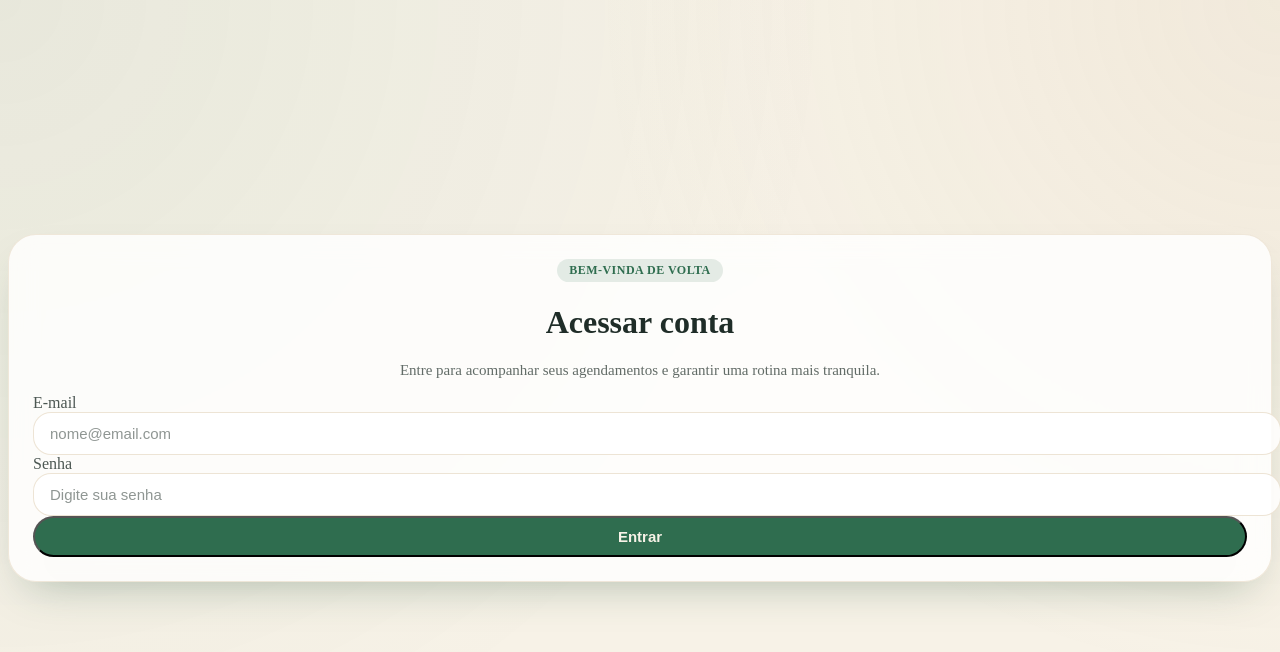
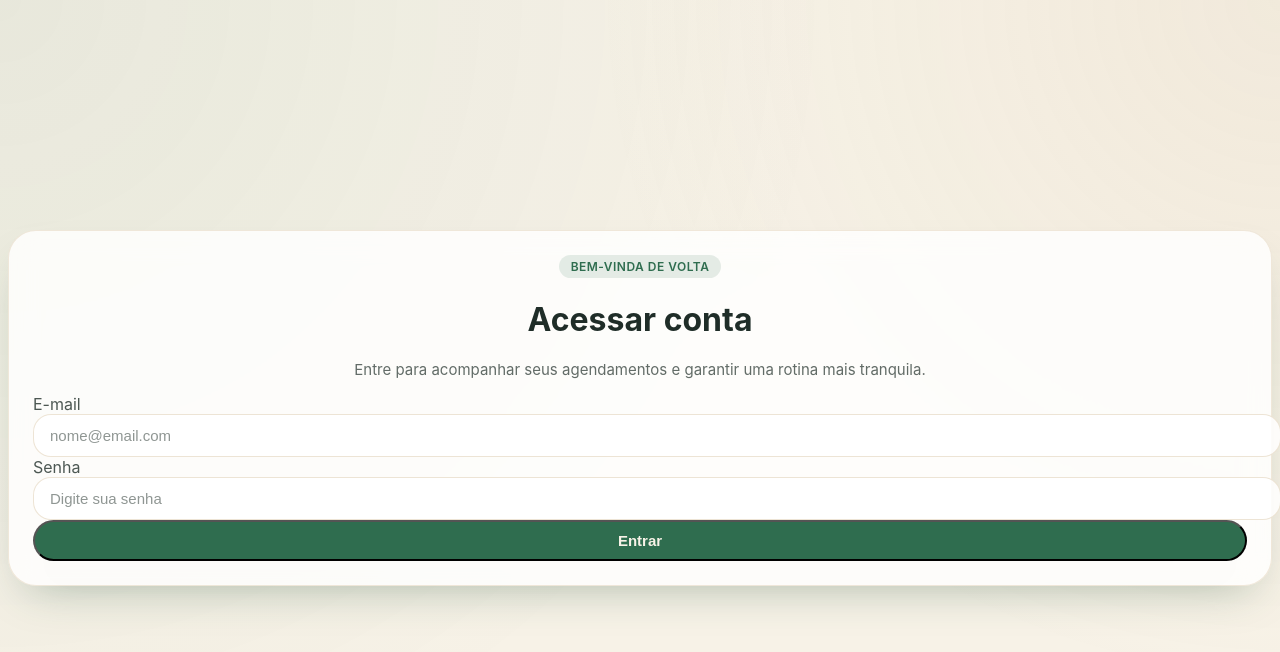
Before and after one commit to leoxavier3914-arch/rbagenda, a Next.js app: page /login in a window 1280 px wide. Shown: the top 652 px of the page. Built offline with nearby package versions, Linux system fonts and the light colour scheme; no server answers.

Commit message:
Remove Google font downloads to fix build

```diff
--- a/src/app/(client)/dashboard/agendamentos/page.tsx
+++ b/src/app/(client)/dashboard/agendamentos/page.tsx
@@ -2,8 +2,6 @@
 
 import { useCallback, useEffect, useMemo, useState } from 'react'
 import { useRouter } from 'next/navigation'
-import { Inter } from 'next/font/google'
-
 import { supabase } from '@/lib/db'
 import { stripePromise } from '@/lib/stripeClient'
 import {
@@ -12,11 +10,6 @@ import {
   type AvailabilityAppointment,
 } from '@/lib/availability'
 import styles from './appointments.module.css'
-
-const inter = Inter({
-  subsets: ['latin'],
-  weight: ['400', '600', '700', '800'],
-})
 
 const statusLabels: Record<string, string> = {
   pending: 'Pendente',
@@ -1017,7 +1010,7 @@ export default function MyAppointments() {
   }
 
   return (
-    <main className={`${inter.className} ${styles.page}`}>
+    <main className={styles.page}>
       <div className={styles.shell}>
         <h1 className={styles.title}>Meus agendamentos</h1>
         <p className={styles.subtitle}>Veja seus horários ativos e históricos</p>
--- a/src/app/globals.css
+++ b/src/app/globals.css
@@ -22,6 +22,7 @@
     background-color: var(--brand-cream);
     background-image: radial-gradient(circle at 0% 0%, rgba(47, 109, 79, 0.08) 0, transparent 55%), radial-gradient(circle at 100% 0%, rgba(198, 173, 132, 0.12) 0, transparent 45%);
     color: var(--brand-ink);
+    font-family: "Inter", "Geist", "Geist Sans", "Segoe UI", system-ui, -apple-system, BlinkMacSystemFont, sans-serif;
     -webkit-font-smoothing: antialiased;
   }
 
--- a/src/app/layout.tsx
+++ b/src/app/layout.tsx
@@ -1,16 +1,5 @@
 import type { Metadata } from "next";
-import { Geist, Geist_Mono } from "next/font/google";
 import "./globals.css";
-
-const geistSans = Geist({
-  variable: "--font-geist-sans",
-  subsets: ["latin"],
-});
-
-const geistMono = Geist_Mono({
-  variable: "--font-geist-mono",
-  subsets: ["latin"],
-});
 
 export const metadata: Metadata = {
   title: "Agenda de Cílios",
@@ -24,9 +13,7 @@ export default function RootLayout({
 }>) {
   return (
     <html lang="pt-BR">
-      <body
-        className={`${geistSans.variable} ${geistMono.variable} flex min-h-screen flex-col`}
-      >
+      <body className="flex min-h-screen flex-col">
         <div className="brand-texture-overlay pointer-events-none fixed inset-0 -z-10" aria-hidden />
         <div className="relative flex min-h-screen flex-1 flex-col">{children}</div>
       </body>
--- a/src/components/BookingFlow.tsx
+++ b/src/components/BookingFlow.tsx
@@ -85,7 +85,7 @@ export default function BookingFlow(){
 
         const nextStaff = typeof d?.staff_id === 'string' ? d.staff_id : null
         const slotList = Array.isArray(d?.slots)
-          ? d.slots.filter((value): value is string => typeof value === 'string')
+          ? d.slots.filter((value: unknown): value is string => typeof value === 'string')
           : []
 
         setStaffId(nextStaff)
```
